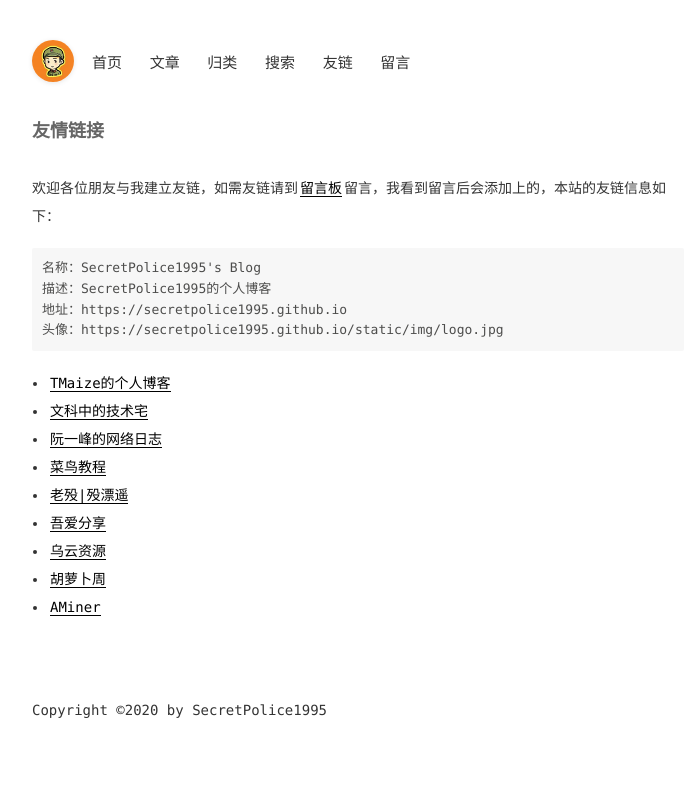
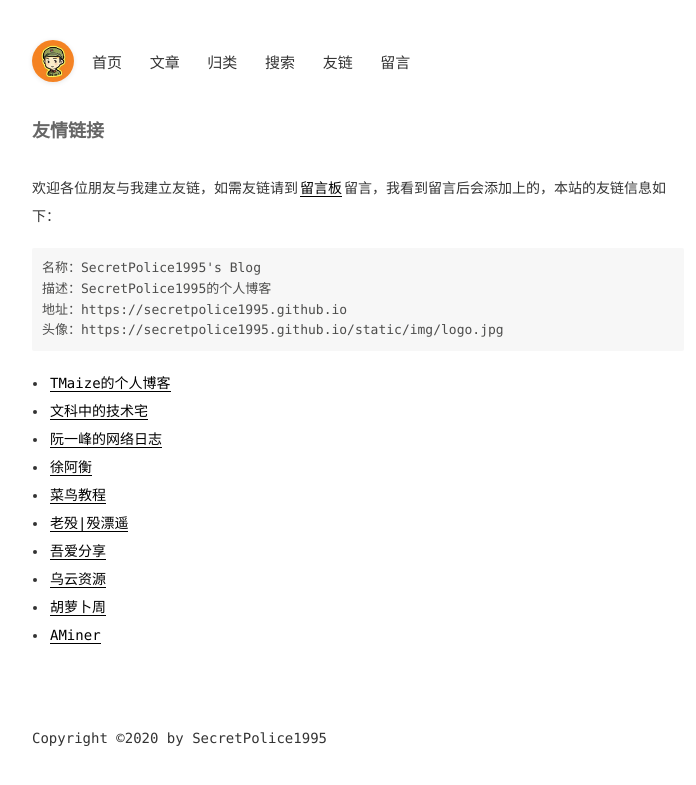
Before and after one commit to secretpolice1995/secretpolice1995.github.io, a Jekyll site: the page built from pages/links.md, in a window 1280 px wide. Shown: the top 785 px of the page, without its empty margins (282-978 px from the left). Built offline with Jekyll 4.4.1, drawn with Linux system fonts in a browser that asks for light colours.

Commit message:
Update _config.yml

```diff
--- a/_config.yml
+++ b/_config.yml
@@ -63,6 +63,8 @@ links:
     url: https://www.townwang.com
   - title: 阮一峰的网络日志
     url: http://www.ruanyifeng.com/blog
+  - title: 徐阿衡
+    url: http://www.shuang0420.com
   - title: 菜鸟教程
     url: https://www.runoob.com
   - title: 老殁|殁漂遥
```
